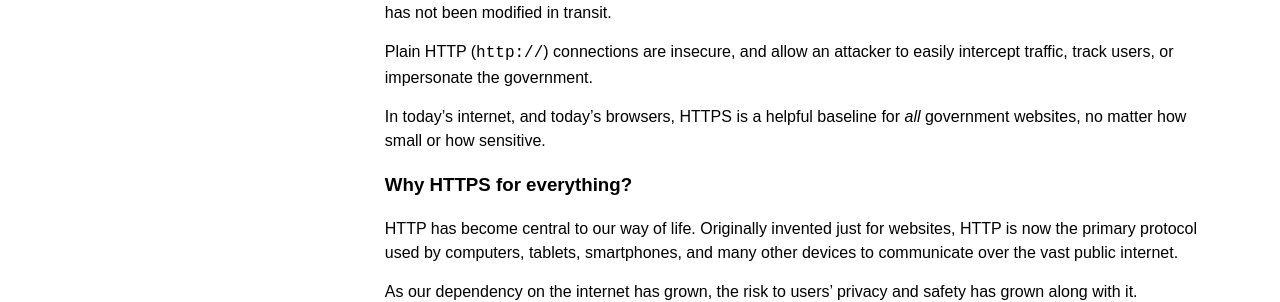
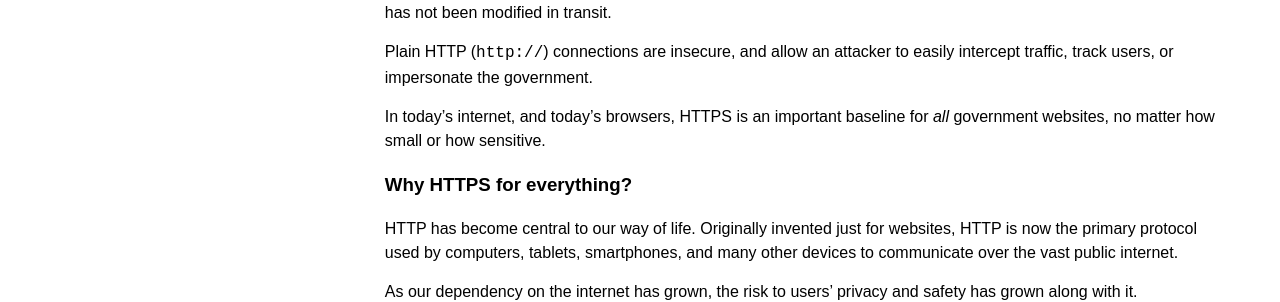
Before and after one commit to GSA/https, a Jekyll site: the page built from index.md, in a window 1280 px wide. Shown: the part 215-517 px from the top of the page. Built offline with Jekyll 4.4.1, drawn with Linux system fonts in a browser that asks for light colours; Markdown is read by kramdown in place of the engine named in the settings.

Commit message:
Try slightly stronger language

```diff
--- a/index.md
+++ b/index.md
@@ -10,7 +10,7 @@
 
 Plain HTTP (`http://`) connections are insecure, and allow an attacker to easily intercept traffic, track users, or impersonate the government.
 
-In today's internet, and today's browsers, HTTPS is a helpful baseline for _all_ government websites, no matter how small or how sensitive.
+In today's internet, and today's browsers, HTTPS is an important baseline for _all_ government websites, no matter how small or how sensitive.
 
 ### Why HTTPS for everything?
 
```
